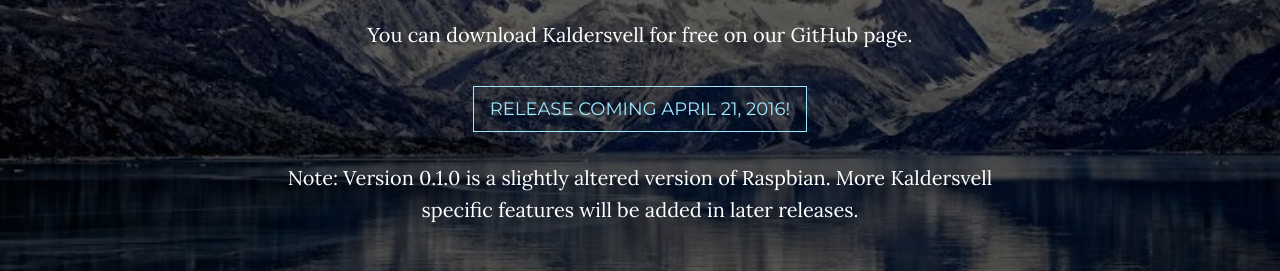
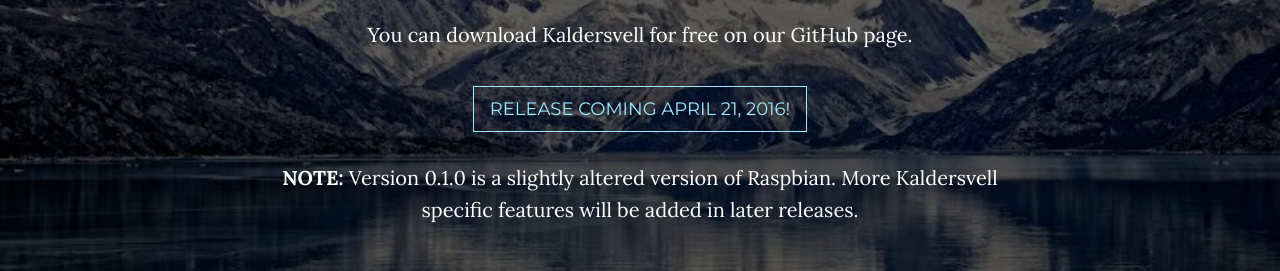
Before and after one commit to Kaldersvell/kaldersvell.github.io, a plain HTML site: page index.html in a window 1280 px wide. Shown: the part 3060-3331 px from the top of the page. Drawn offline with Linux system fonts and the light colour scheme.

Commit message:
Capitalization and Bolded Note

```diff
--- a/index.html
+++ b/index.html
@@ -180,7 +180,7 @@
                     <p>You can download Kaldersvell for free on our GitHub page.</p>
                     <a id="download-button" href="https://github.com/Kaldersvell/KaldersvellOS/releases/download/0.1.0/Kaldersvell_0-1-0.zip" class="btn btn-default btn-lg">Download Version 0.1.0 "Ice Crystal"</a>
 
-                    <p style="padding-top: 30px;">Note: Version 0.1.0 is a slightly altered version of Raspbian. More Kaldersvell specific features will be added in later releases.</p>
+                    <p style="padding-top: 30px;"><b>NOTE:</b> Version 0.1.0 is a slightly altered version of Raspbian. More Kaldersvell specific features will be added in later releases.</p>
                 </div>
             </div>
         </div>
```
